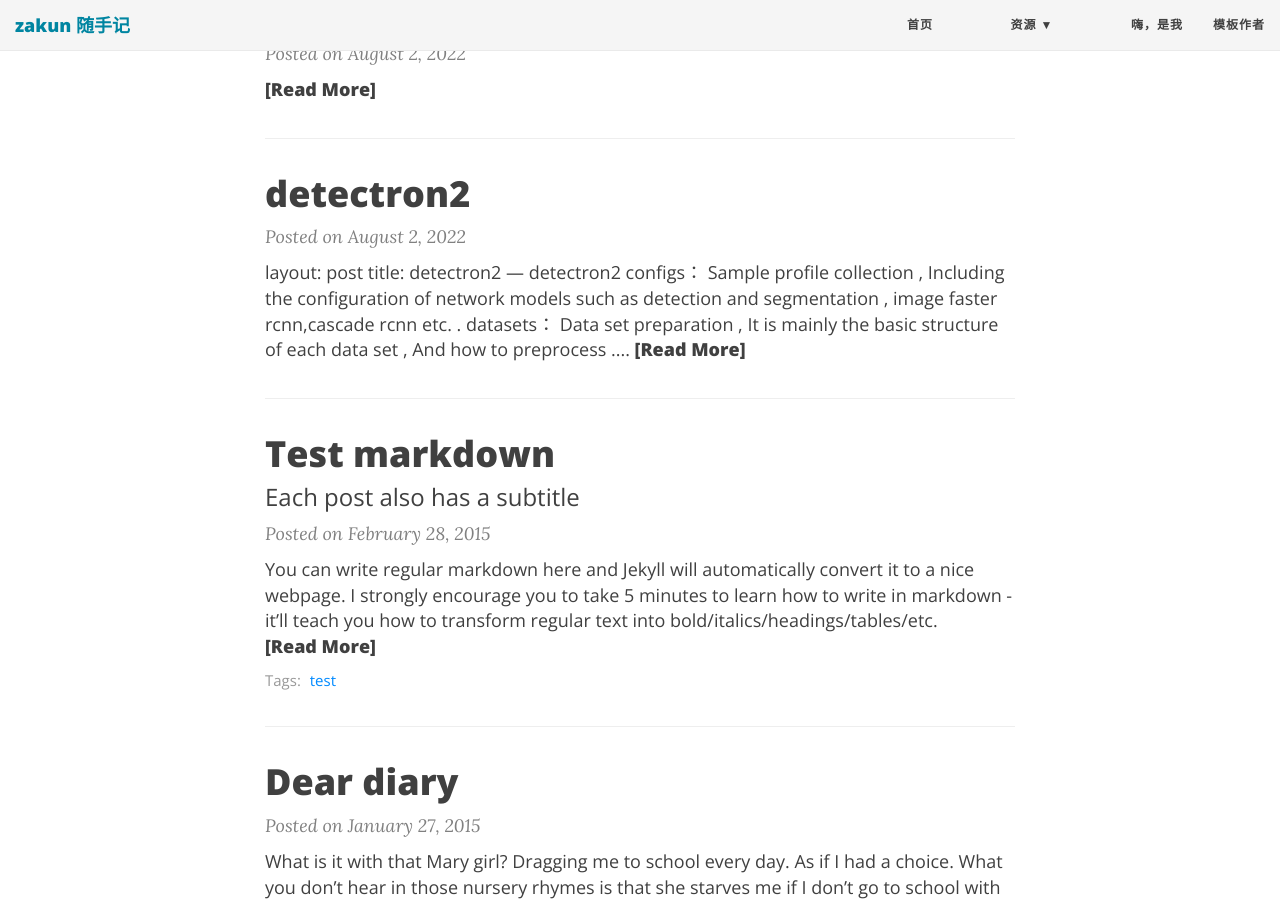
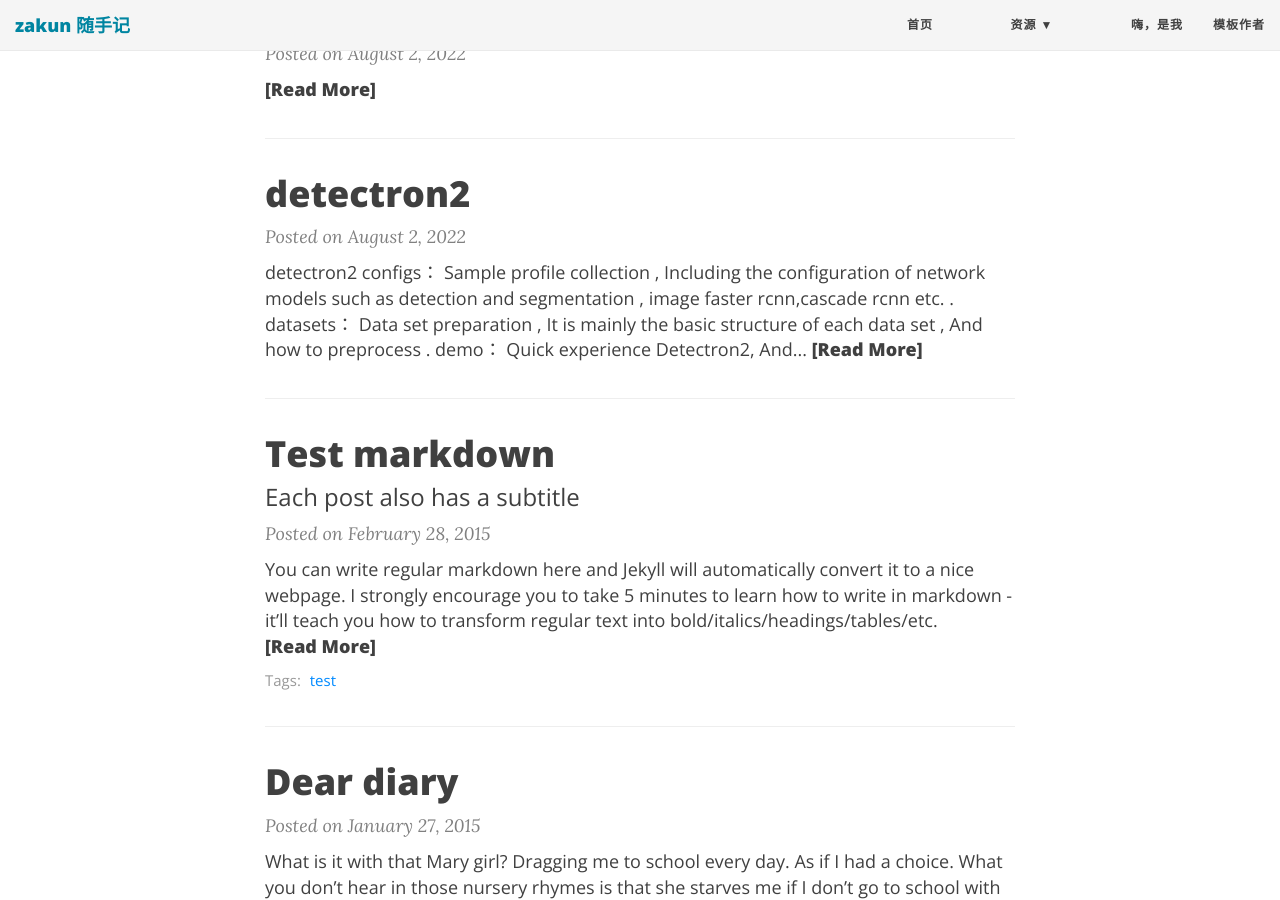
Before and after one commit to creatorcao/creatorcao.github.io, a Jekyll site: the page built from index.html, in a window 1280 px wide and 900 px high, scrolled down 386 px. Built offline with Jekyll 4.4.1, drawn with Linux system fonts in a browser that asks for light colours; nearby versions of some CDN libraries; the list of posts is cut into pages by our own code.

Commit message:
Update 2022-08-02-detectron2.md

```diff
--- a/_posts/2022-08-02-detectron2.md
+++ b/_posts/2022-08-02-detectron2.md
@@ -3,10 +3,7 @@ layout: post
 published: true
 title: detectron2
 ---
----
-layout: post
-title: detectron2
----
+
 **detectron2**
 - configs： Sample profile collection , Including the configuration of network models such as detection and segmentation , image faster rcnn,cascade rcnn etc. .
 - datasets： Data set preparation , It is mainly the basic structure of each data set , And how to preprocess .
```
